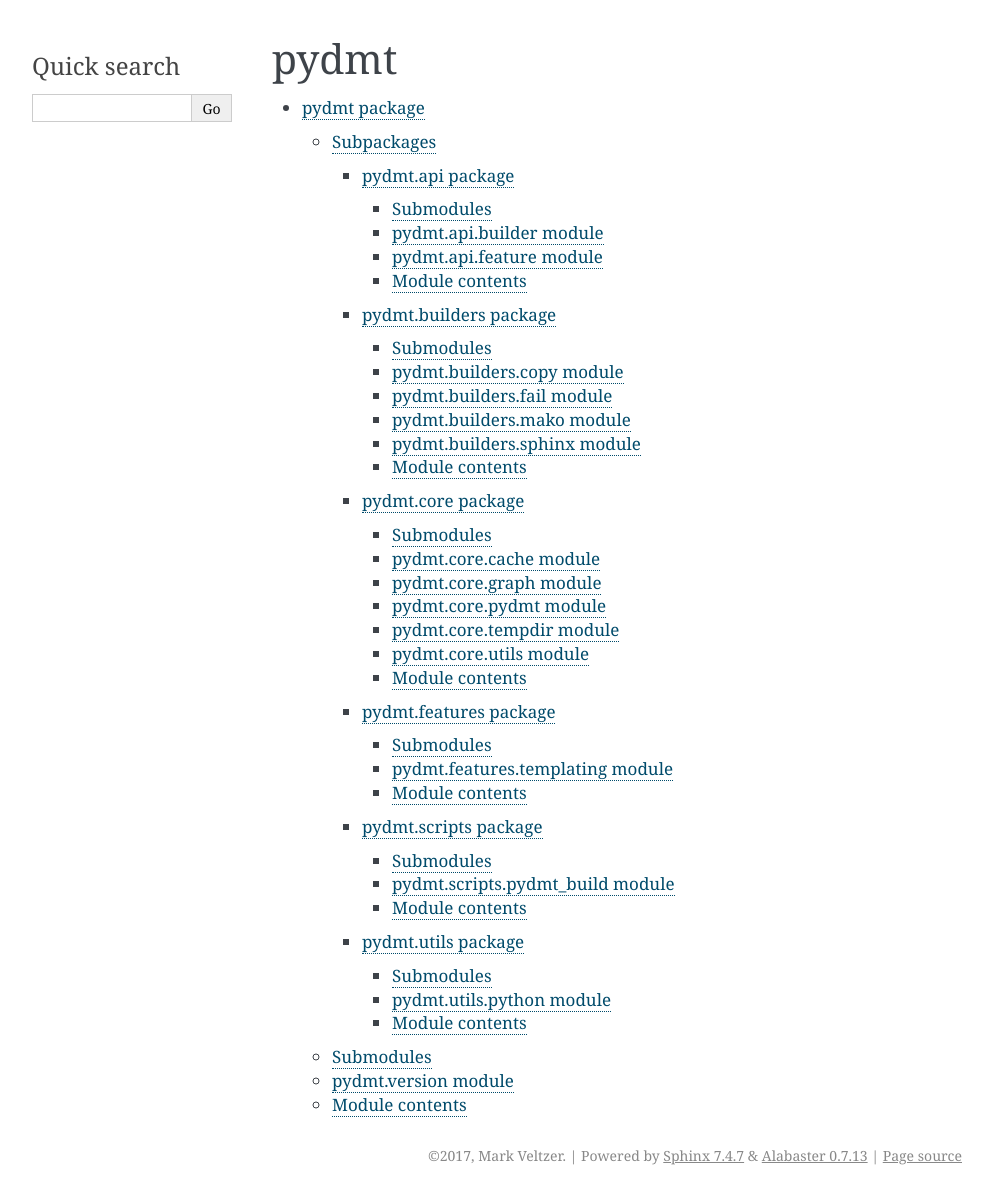
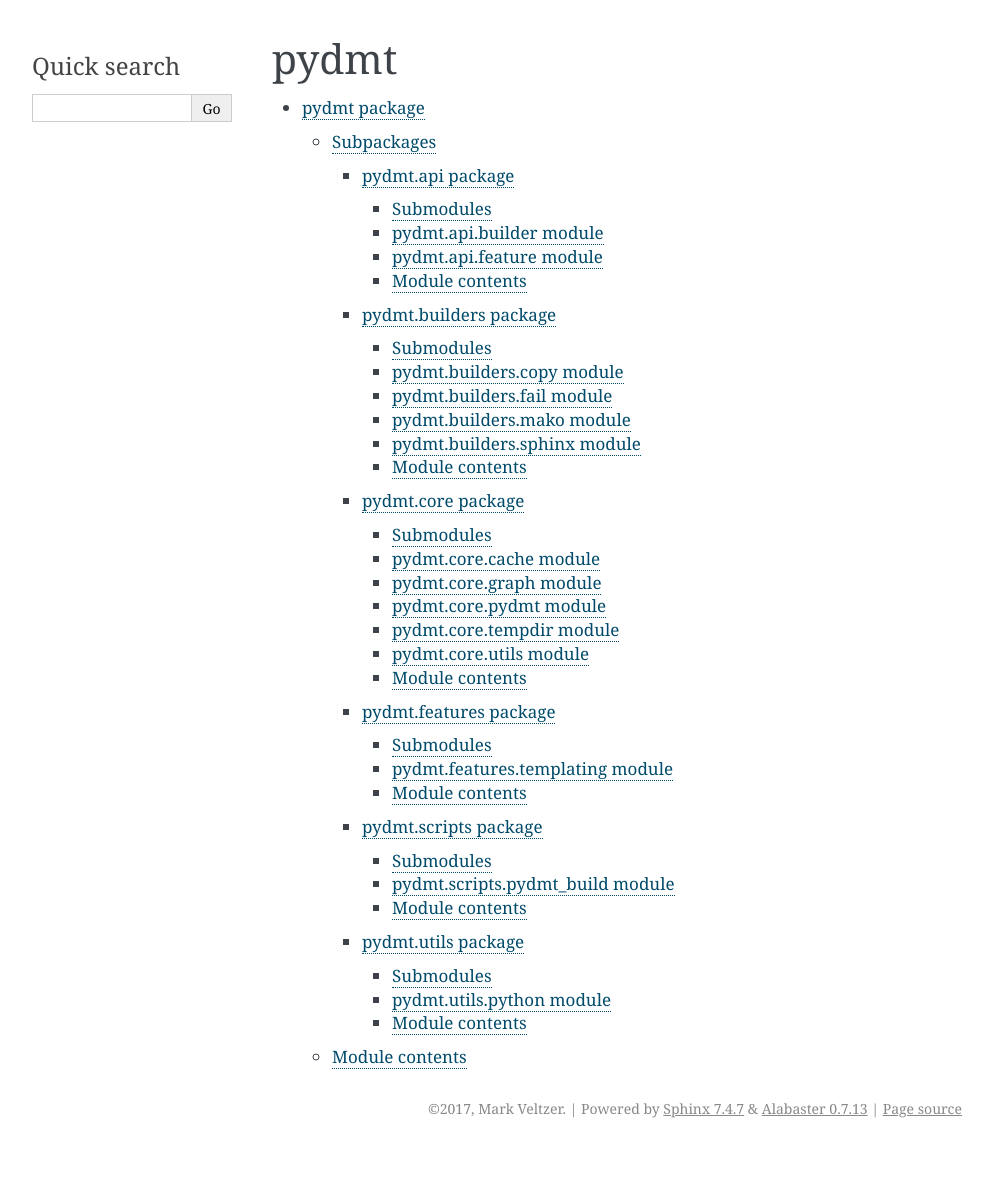
Before and after one commit to veltzer/pydmt, a Sphinx documentation site: the page built from sphinx/modules.rst, in a window 1280 px wide. Shown: the whole page, without its empty margins (148-1141 px from the left). Built offline with Sphinx 7.4.7, drawn with Linux system fonts in a browser that asks for light colours; after the commit the page ends 1148 px from its top, so only the background shows below that.

Commit message:
another try

```diff
--- a/setup.py
+++ b/setup.py
@@ -4,7 +4,7 @@ import setuptools
 # noinspection PyPep8
 setuptools.setup(
     name='pydmt',
-    version='0.0.36',
+    version='0.0.37',
     description='python dependency management tool',
     long_description='python dependency management tool',
     author='Mark Veltzer',
--- a/sphinx/pydmt.rst
+++ b/sphinx/pydmt.rst
@@ -13,18 +13,6 @@ Subpackages
     pydmt.scripts
     pydmt.utils
 
-Submodules
-----------
-
-pydmt\.version module
----------------------
-
-.. automodule:: pydmt.version
-    :members:
-    :undoc-members:
-    :show-inheritance:
-
-
 Module contents
 ---------------
 
```
